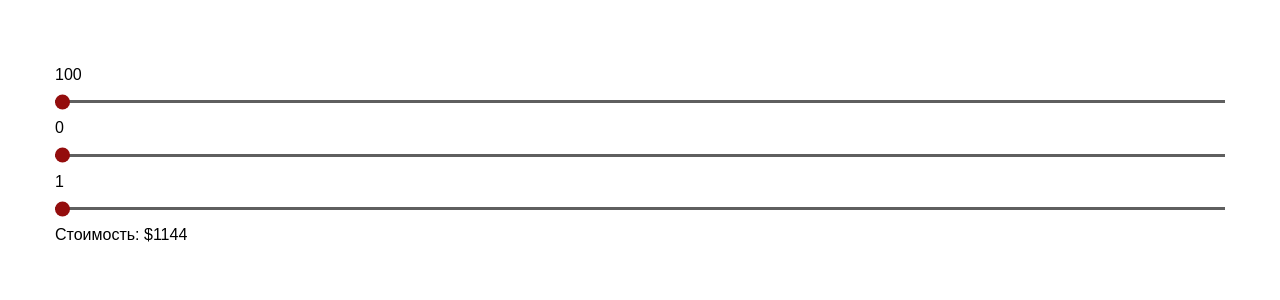
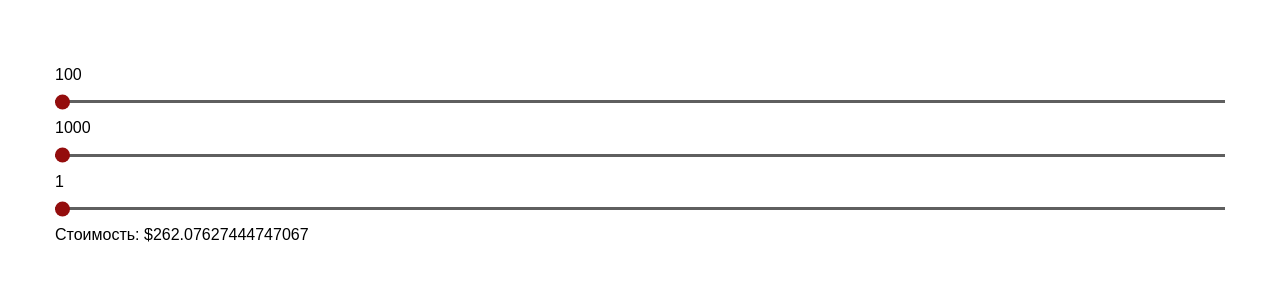
Before and after one commit to lex-od/annuity-calculator, a React (Create React App) app: page / in a window 1280 px wide. Shown: the top 300 px of the page. Built offline with nearby package versions, Linux system fonts and the light colour scheme.

Commit message:
Добавляет формулу платежа, рефакторит AnnuityCalculator

```diff
--- a/src/components/AnnuityCalculator/AnnuityCalculator.jsx
+++ b/src/components/AnnuityCalculator/AnnuityCalculator.jsx
@@ -2,60 +2,51 @@ import { useState } from "react";
 import css from "./AnnuityCalculator.module.scss";
 import TwinInput from "../TwinInput";
 
-const MONTH_PAY_STEP = 50;
-const TERM_MIN = 1;
-const TERM_MAX = 30;
+const FEE_MIN_PART = 1 / 3;
+const RATE = 0.088 / 12;
 
 export default function AnnuityCalculator() {
-    const [monthPay, setMonthPay] = useState(100);
-    const [initPay, setInitPay] = useState(0);
+    const [pay, setPay] = useState(100);
+    const [fee, setFee] = useState(1000);
     const [term, setTerm] = useState(1);
+    const [cost, setCost] = useState(3000);
 
-    const handleSetMonthPay = (e) => {
-        setMonthPay(Number(e.target.value));
+    const handleSetPay = (e) => {
+        setPay(Number(e.target.value));
     };
 
-    const handleSetInitPay = (e) => {
-        setInitPay(Number(e.target.value));
+    const handleSetFee = (e) => {
+        setFee(Number(e.target.value));
     };
 
     const handleSetTerm = (e) => {
         setTerm(Number(e.target.value));
     };
 
-    let monthPayMin = 100;
-    let monthPayMax = 10000;
-
-    let initPayMin = 0;
-    let initPayMax = 10000;
-
-    let cost = 1144;
+    const payTmp =
+        (cost * RATE * (1 + RATE) ** (term * 12)) /
+        ((1 + RATE) ** (term * 12) - 1);
 
     return (
         <div className={css.annuityCalculator}>
             <TwinInput
-                value={monthPay}
-                onChange={handleSetMonthPay}
-                min={monthPayMin}
-                max={monthPayMax}
-                step={MONTH_PAY_STEP}
+                value={pay}
+                onChange={handleSetPay}
+                min={100}
+                max={10000}
+                step={50}
             />
 
             <TwinInput
-                value={initPay}
-                onChange={handleSetInitPay}
-                min={initPayMin}
-                max={initPayMax}
+                value={fee}
+                onChange={handleSetFee}
+                min={Math.round(cost * FEE_MIN_PART)}
+                max={cost}
             />
 
-            <TwinInput
-                value={term}
-                onChange={handleSetTerm}
-                min={TERM_MIN}
-                max={TERM_MAX}
-            />
+            <TwinInput value={term} onChange={handleSetTerm} min={1} max={30} />
 
-            <p>Стоимость: ${cost}</p>
+            <p>Стоимость: ${payTmp}</p>
         </div>
     );
 }
```
